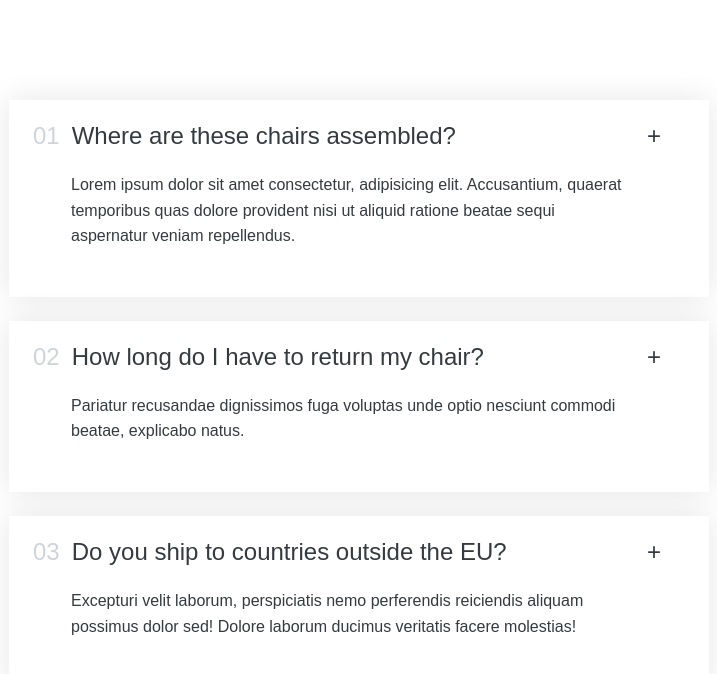
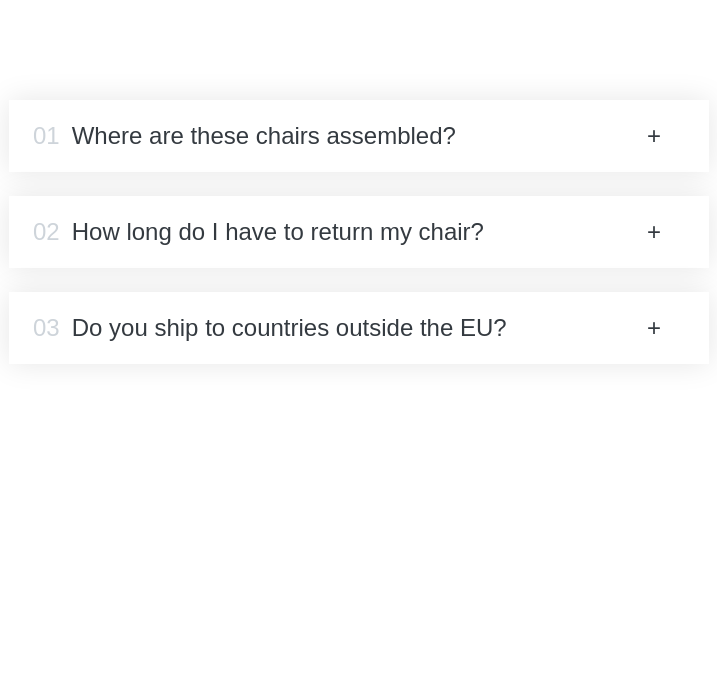
Before and after one commit to Marshal10/accordion-react, a React (Create React App) app: page / in a window 1280 px wide. Shown: the top 674 px of the page, without its empty margins (281-998 px from the left). Built offline with nearby package versions, Linux system fonts and the light colour scheme; the HTML template or start-up script is replaced by a standard one.

Commit message:
Accordion functioonality

```diff
--- a/src/App.js
+++ b/src/App.js
@@ -1,3 +1,4 @@
+import { useState } from "react";
 const faqs = [
   {
     title: "Where are these chairs assembled?",
@@ -32,12 +33,17 @@ function Accordion() {
 }
 
 function AccordionItem({ faq, index }) {
+  const [open, setOpen] = useState(false);
+  function toggleAnswer() {
+    setOpen((o) => (o = !o));
+  }
+
   return (
-    <div className="item">
+    <div className={open ? "item open" : "item"} onClick={toggleAnswer}>
       <div className="question">
         <span className="number">0{index + 1}</span>
         <span className="title">{faq.title}</span>
-        <span className="icon">+</span>
+        <span className="icon">{open ? "-" : "+"}</span>
       </div>
       <div className="answer">
         <p>{faq.text}</p>
--- a/src/index.css
+++ b/src/index.css
@@ -47,7 +47,7 @@ body {
 }
 
 .item .answer {
-  /* display: none; */
+  display: none;
   padding: 24px 38px;
   line-height: 1.6;
 }
@@ -60,3 +60,7 @@ body {
 .open .title {
   color: #087f5b;
 }
+
+.item.open .answer {
+  display: flex;
+}
```
